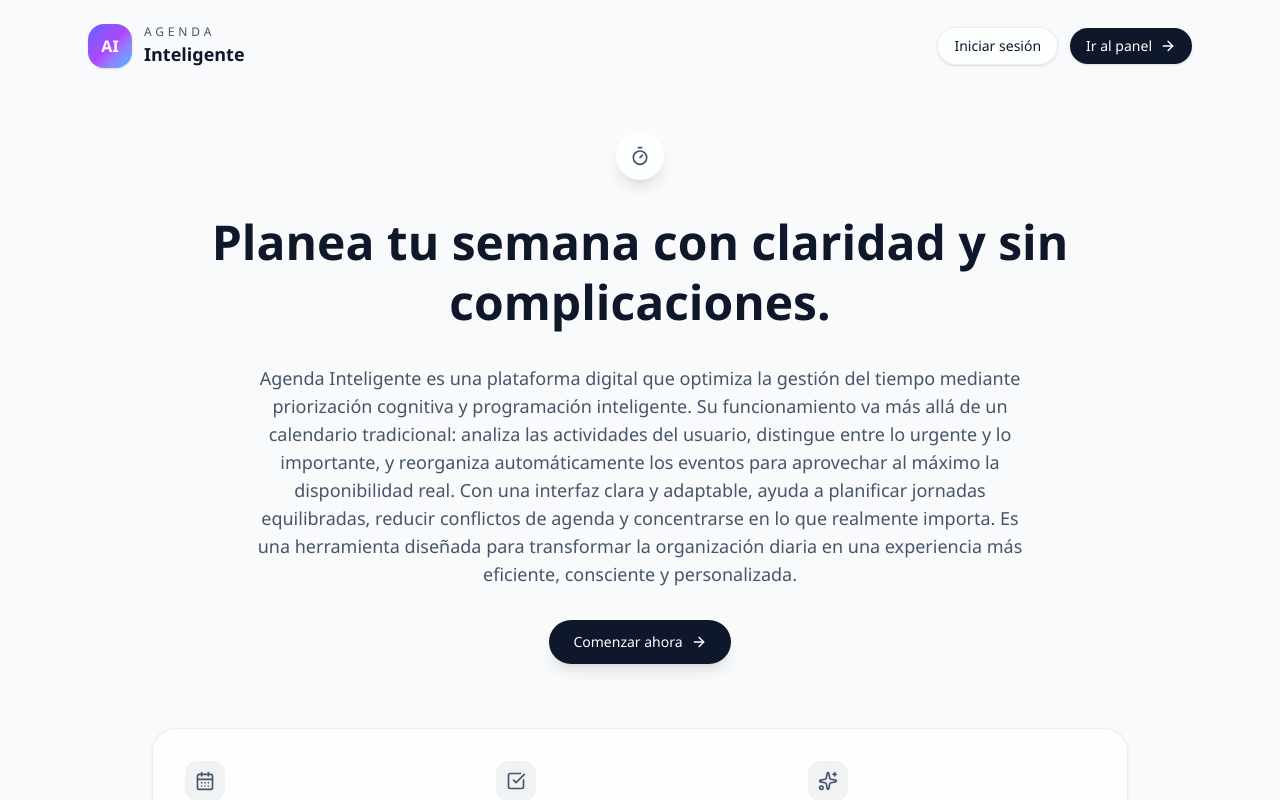
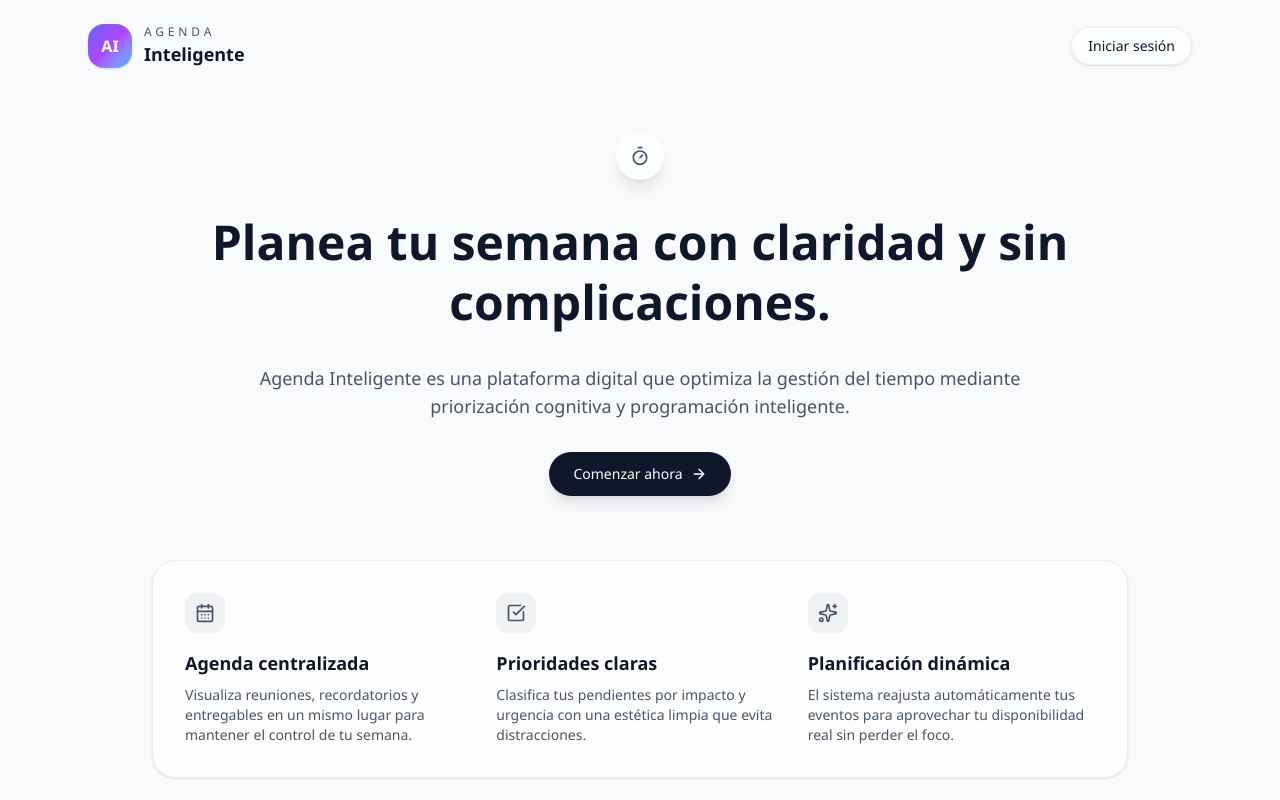
Before and after one commit to jadeyalli/agendaInteligente, a Next.js app: page / in a window 1280 px wide. Shown: the top 800 px of the page. Built offline with nearby package versions, Linux system fonts and the light colour scheme.

Commit message:
Refactor homepage content and remove unnecessary link to dashboard

```diff
--- a/src/app/login/page.tsx
+++ b/src/app/login/page.tsx
@@ -195,7 +195,7 @@ export default function LoginPage() {
       </main>
 
       <footer className="px-6 pb-8 text-center text-xs text-[var(--muted)]">
-        <p>© {new Date().getFullYear()} Agenda Inteligente · Organización simple para tu equipo</p>
+        <p>© {new Date().getFullYear()} Agenda Inteligente</p>
       </footer>
     </div>
   );
--- a/src/app/page.tsx
+++ b/src/app/page.tsx
@@ -45,13 +45,6 @@ export default function HomePage() {
           >
             Iniciar sesión
           </Link>
-          <Link
-            href="/dashboard"
-            className="hidden items-center gap-2 rounded-full bg-slate-900 px-4 py-2 text-sm font-medium text-white shadow-sm transition hover:-translate-y-0.5 hover:bg-slate-800 sm:inline-flex"
-          >
-            Ir al panel
-            <ArrowRight className="h-4 w-4" />
-          </Link>
         </div>
       </header>
 
@@ -64,7 +57,7 @@ export default function HomePage() {
             Planea tu semana con claridad y sin complicaciones.
           </h1>
           <p className="mx-auto max-w-3xl text-base text-[var(--muted)] sm:text-lg">
-            Agenda Inteligente es una plataforma digital que optimiza la gestión del tiempo mediante priorización cognitiva y programación inteligente. Su funcionamiento va más allá de un calendario tradicional: analiza las actividades del usuario, distingue entre lo urgente y lo importante, y reorganiza automáticamente los eventos para aprovechar al máximo la disponibilidad real. Con una interfaz clara y adaptable, ayuda a planificar jornadas equilibradas, reducir conflictos de agenda y concentrarse en lo que realmente importa. Es una herramienta diseñada para transformar la organización diaria en una experiencia más eficiente, consciente y personalizada.
+            Agenda Inteligente es una plataforma digital que optimiza la gestión del tiempo mediante priorización cognitiva y programación inteligente.
           </p>
           <div className="flex flex-col items-center justify-center gap-3 sm:flex-row">
             <Link
@@ -98,7 +91,6 @@ export default function HomePage() {
 
       <footer className="border-t border-slate-200/60 bg-white/70 px-6 py-6 text-center text-sm text-[var(--muted)]">
         <p className="font-medium">{new Date().getFullYear()} · Agenda Inteligente</p>
-        <p className="text-xs uppercase tracking-[0.28em] text-slate-400">Tu rutina con intención</p>
       </footer>
     </div>
   );
```
